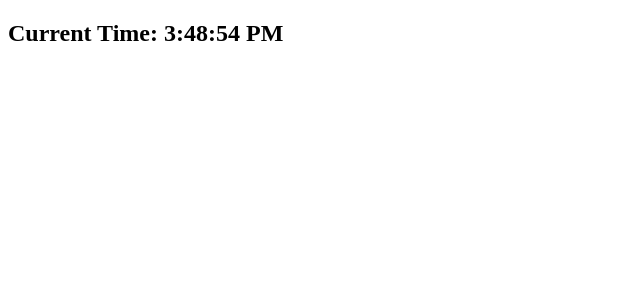
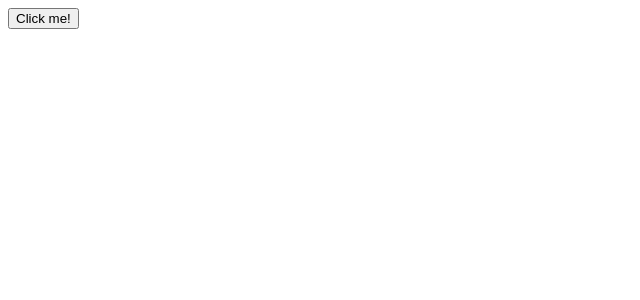
Before and after one commit to Iamarainbow2/Exercices, a React (Vite) app in the folder React/: page / in a window 1280 px wide. Shown: the top 300 px of the page, without its empty margins (0-640 px from the left). Built offline with nearby package versions, Linux system fonts and the light colour scheme; the HTML template or start-up script is replaced by a standard one.

Commit message:
Click Event Handler added

```diff
--- a/React/src/App.jsx
+++ b/React/src/App.jsx
@@ -1,11 +1,10 @@
 
-import Clock from "./Components/Clock";
+import MouseClicker from "./Components/MouseClicker";
 
 function App() {
   return (
     <div>
-
-      <Clock />
+      <MouseClicker />
     </div>
   );
 }
--- a/React/src/Components/Clock.jsx
+++ /dev/null
@@ -1,28 +0,0 @@
-import React, { useState, useEffect } from 'react';
-
-function Clock() {
-
-  const [currentTime, setCurrentTime] = useState(new Date());
-
-
-  useEffect(() => {
-
-    const updateTime = () => {
-      setCurrentTime(new Date());
-    };
-
-
-    const intervalId = setInterval(updateTime, 1000);
-
-
-    return () => clearInterval(intervalId);
-  }, []);
-
-  return (
-    <div>
-      <h2>Current Time: {currentTime.toLocaleTimeString()}</h2>
-    </div>
-  );
-}
-
-export default Clock;
--- /dev/null
+++ b/React/src/Components/MouseClicker.jsx
@@ -0,0 +1,19 @@
+
+
+function MouseClicker({ name }) {
+
+  const handleClick = (e) => {
+
+    console.log(`Button ${e.target.name} clicked!`);
+  };
+
+  return (
+    <div>
+      <button name={name} onClick={handleClick}>
+        Click me!
+      </button>
+    </div>
+  );
+}
+
+export default MouseClicker;
```
